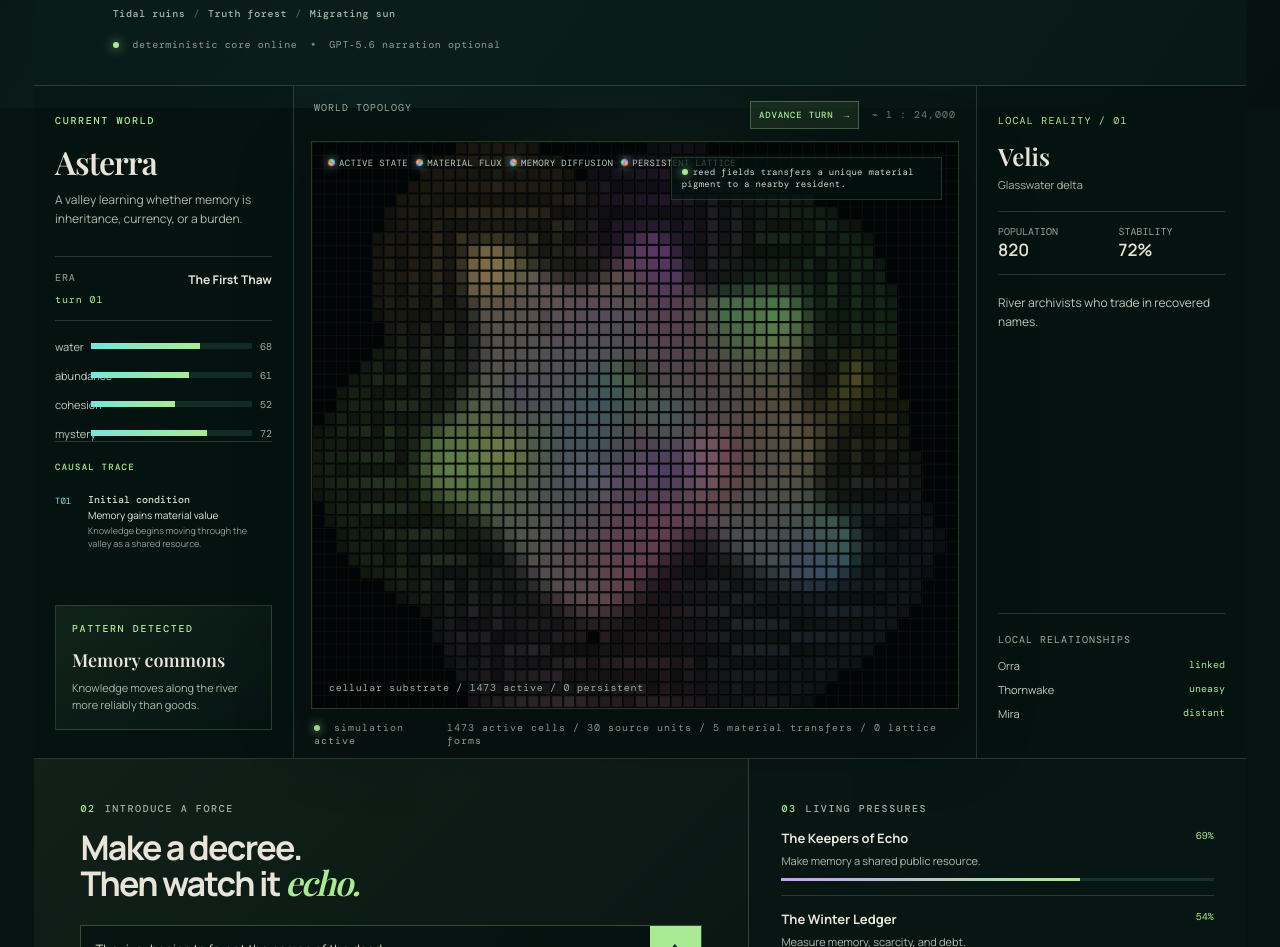
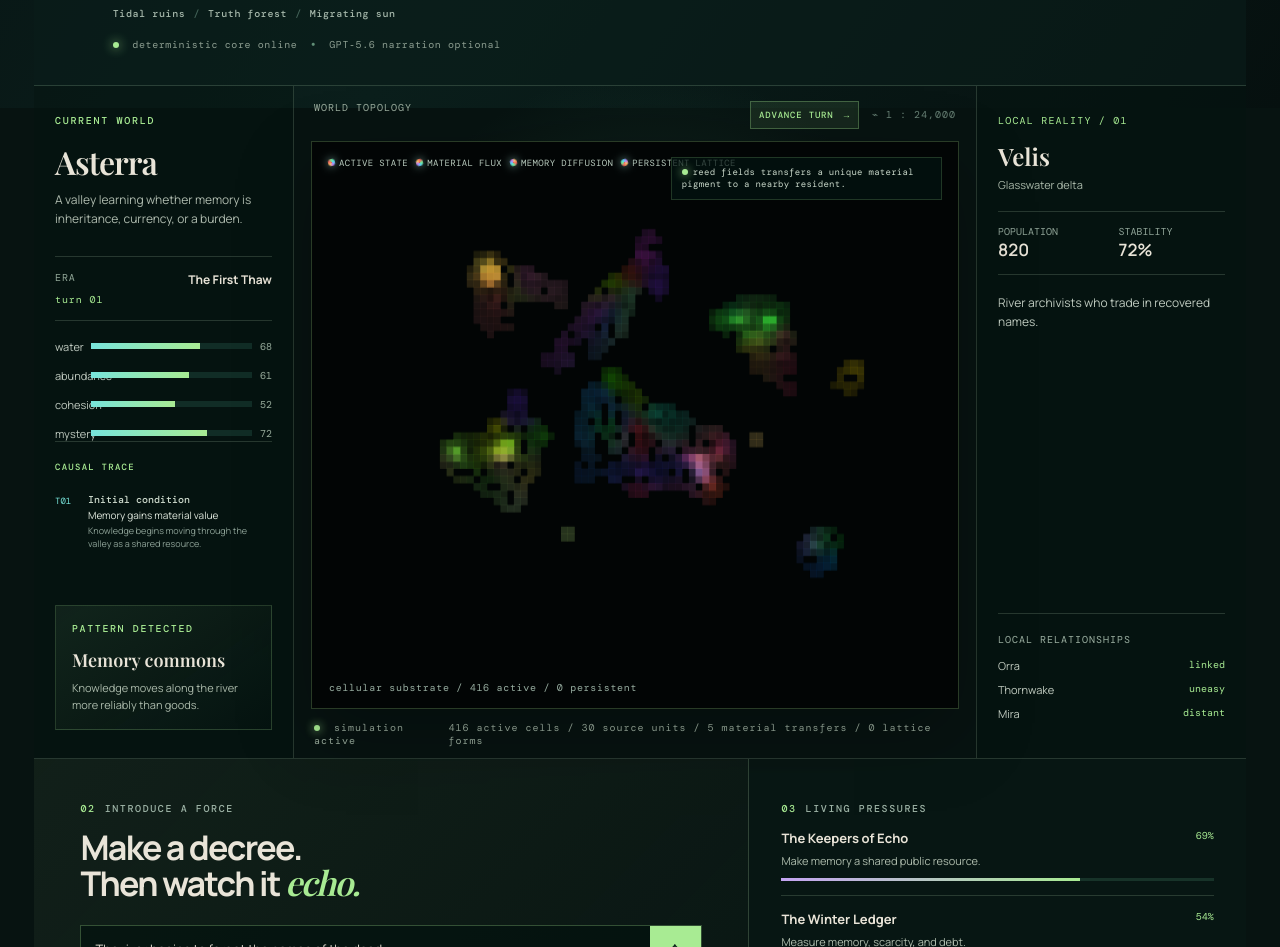
Before and after one commit to rotisk1995/seed-genesis-engine, a website: page public/index.html in a window 1280 px wide. Shown: the part 692-1639 px from the top of the page. Drawn offline with nearby package versions, Linux system fonts and the light colour scheme; animation ran at ten frames a second; a web font is replaced by a local one.

Commit message:
Refine cellular field color and resolution

```diff
--- a/public/app.js
+++ b/public/app.js
@@ -227,11 +227,19 @@ function settlementPigment(index) {
 
 const clampUnit = (value) => Math.max(0, Math.min(1, value));
 
+function vividPigment(pigment, intensity = 1) {
+  const luminance = pigment[0] * .2126 + pigment[1] * .7152 + pigment[2] * .0722;
+  const saturated = pigment.map((channel) => luminance + (channel - luminance) * 1.85);
+  const peak = Math.max(...saturated, 1);
+  const lift = Math.min(1.48, 182 / peak);
+  return saturated.map((channel) => clampChannel(channel * lift * intensity));
+}
+
 function rebuildCellField() {
   if (!ecosystem.width || !ecosystem.height) return;
-  const targetCell = Math.max(9, Math.min(14, ecosystem.width / 54));
-  ecosystem.cellColumns = Math.max(32, Math.floor(ecosystem.width / targetCell));
-  ecosystem.cellRows = Math.max(24, Math.floor(ecosystem.height / targetCell));
+  const targetCell = Math.max(6.5, Math.min(7.5, ecosystem.width / 96));
+  ecosystem.cellColumns = Math.max(72, Math.floor(ecosystem.width / targetCell));
+  ecosystem.cellRows = Math.max(54, Math.floor(ecosystem.height / targetCell));
   ecosystem.cellWidth = ecosystem.width / ecosystem.cellColumns;
   ecosystem.cellHeight = ecosystem.height / ecosystem.cellRows;
   ecosystem.cells = Array.from({ length: ecosystem.cellColumns * ecosystem.cellRows }, () => ({ charge: 0, nextCharge: 0, pigment: [0, 0, 0], nextPigment: [0, 0, 0], construction: 0, memory: 0 }));
@@ -283,7 +291,10 @@ function exciteCellField(now, dt) {
   ecosystem.particles.forEach((particle) => {
     const pigment = residentPigment(particle, now);
     const speed = Math.min(1, Math.hypot(particle.vx, particle.vy) / 1.2);
-    chargeFieldAt(particle.x, particle.y, pigment, (.028 + speed * .05) * dt, 0, particle.memories > 0 ? .004 * dt : 0);
+    const spread = ecosystem.cellWidth * (1.15 + Math.sin(now / 1400 + particle.phase * 9) * .35);
+    const localX = particle.x + Math.cos(particle.seed * .017 + now / 3300) * spread;
+    const localY = particle.y + Math.sin(particle.seed * .013 + now / 2800) * spread;
+    chargeFieldAt(localX, localY, pigment, (.028 + speed * .05) * dt, 0, particle.memories > 0 ? .004 * dt : 0);
     if (particle.carrying) {
       const offsetX = particle.vx * 7;
       const offsetY = particle.vy * 7;
@@ -307,7 +318,6 @@ function exciteCellField(now, dt) {
   });
 
   const columns = ecosystem.cellColumns;
-  const rows = ecosystem.cellRows;
   ecosystem.cells.forEach((cell, index) => {
     const column = index % columns;
     const row = Math.floor(index / columns);
@@ -332,12 +342,12 @@ function exciteCellField(now, dt) {
       }
     }
     const meanCharge = neighbors ? neighborCharge / neighbors : 0;
-    const reproduction = activeNeighbors === 2 || activeNeighbors === 3 ? .026 : activeNeighbors >= 5 ? -.035 : 0;
+    const reproduction = activeNeighbors === 3 && meanCharge > .075 ? .052 : activeNeighbors === 2 && cell.charge > .1 ? .014 : activeNeighbors >= 5 ? -.055 : 0;
     const neighborAveragePigment = neighborCharge > .005 ? neighborPigment.map((channel) => channel / neighborCharge) : cell.pigment;
-    cell.nextCharge = clampUnit(cell.charge * .855 + meanCharge * .23 + reproduction + cell.construction * .035);
-    cell.nextPigment = neighborCharge > .005 ? mixPigments([cell.pigment, neighborAveragePigment], [cell.charge * .82 + .01, neighborCharge * .18]) : cell.pigment;
-    cell.construction = clampUnit(cell.construction * .996 + neighborConstruction / Math.max(1, neighbors) * .012);
-    cell.memory = clampUnit(cell.memory * .993 + neighborMemory / Math.max(1, neighbors) * .008);
+    cell.nextCharge = clampUnit(cell.charge * .74 + meanCharge * .09 + reproduction + cell.construction * .015);
+    cell.nextPigment = neighborCharge > .005 ? mixPigments([cell.pigment, neighborAveragePigment], [cell.charge * .9 + .01, neighborCharge * .1]) : cell.pigment;
+    cell.construction = clampUnit(cell.construction * .995);
+    cell.memory = clampUnit(cell.memory * .985 + neighborMemory / Math.max(1, neighbors) * .002);
   });
   ecosystem.cells.forEach((cell) => {
     cell.charge = cell.nextCharge;
@@ -1023,36 +1033,24 @@ function drawEcosystem(now) {
   context.fillStyle = "rgb(2,5,5)";
   context.fillRect(0, 0, ecosystem.width, ecosystem.height);
 
-  const cellInset = Math.max(.65, Math.min(1.25, ecosystem.cellWidth * .08));
   ecosystem.cells.forEach((cell, index) => {
     const charge = cell.charge;
     if (charge < .035) return;
     const column = index % ecosystem.cellColumns;
     const row = Math.floor(index / ecosystem.cellColumns);
-    const x = column * ecosystem.cellWidth + cellInset;
-    const y = row * ecosystem.cellHeight + cellInset;
-    const width = Math.max(1, ecosystem.cellWidth - cellInset * 2);
-    const height = Math.max(1, ecosystem.cellHeight - cellInset * 2);
+    const x = column * ecosystem.cellWidth;
+    const y = row * ecosystem.cellHeight;
+    const width = ecosystem.cellWidth + .35;
+    const height = ecosystem.cellHeight + .35;
     const intensity = clampUnit(charge * (.74 + cell.memory * .18));
-    context.fillStyle = rgba(cell.pigment, .08 + intensity * .74);
+    const pigment = vividPigment(cell.pigment, .94 + intensity * .22);
+    context.fillStyle = rgba(pigment, .12 + intensity * .86);
     context.fillRect(x, y, width, height);
     if (cell.construction > .09) {
-      context.strokeStyle = rgba(mixPigments([cell.pigment, [236, 245, 232]], [.76, .24]), .18 + cell.construction * .72);
-      context.lineWidth = Math.max(.7, ecosystem.cellWidth * .075);
-      context.strokeRect(x + 1, y + 1, Math.max(1, width - 2), Math.max(1, height - 2));
+      context.fillStyle = rgba(vividPigment(mixPigments([pigment, [255, 255, 255]], [.82, .18])), .22 + cell.construction * .66);
+      context.fillRect(x, y, width, height);
     }
   });
-
-  context.strokeStyle = "rgba(151,178,164,.09)";
-  context.lineWidth = .55;
-  for (let column = 0; column <= ecosystem.cellColumns; column += 1) {
-    const x = Math.round(column * ecosystem.cellWidth) + .5;
-    context.beginPath(); context.moveTo(x, 0); context.lineTo(x, ecosystem.height); context.stroke();
-  }
-  for (let row = 0; row <= ecosystem.cellRows; row += 1) {
-    const y = Math.round(row * ecosystem.cellHeight) + .5;
-    context.beginPath(); context.moveTo(0, y); context.lineTo(ecosystem.width, y); context.stroke();
-  }
 
   const activeCells = ecosystem.cells.reduce((sum, cell) => sum + (cell.charge > .11 ? 1 : 0), 0);
   const constructedCells = ecosystem.cells.reduce((sum, cell) => sum + (cell.construction > .12 ? 1 : 0), 0);
--- a/public/index.html
+++ b/public/index.html
@@ -69,6 +69,6 @@
       </section>
       <footer><span>SEED / OBSERVE · LEARN · EVOLVE</span><span>Built for worlds that surprise their creators.</span></footer>
     </main>
-    <script type="module" src="/app.js?v=20260716-cellular"></script>
+    <script type="module" src="/app.js?v=20260716-cellular-vivid"></script>
   </body>
 </html>
```
